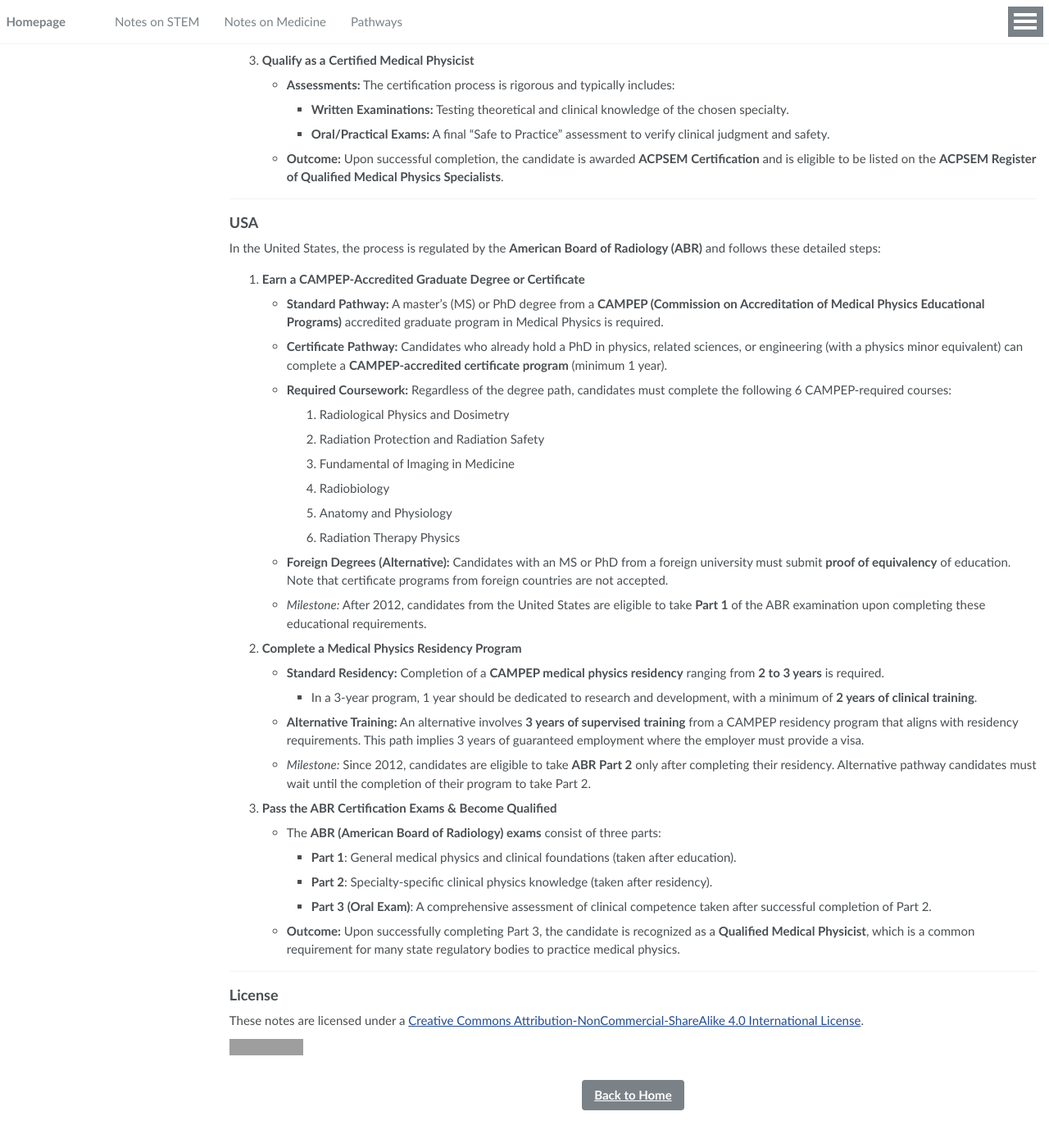
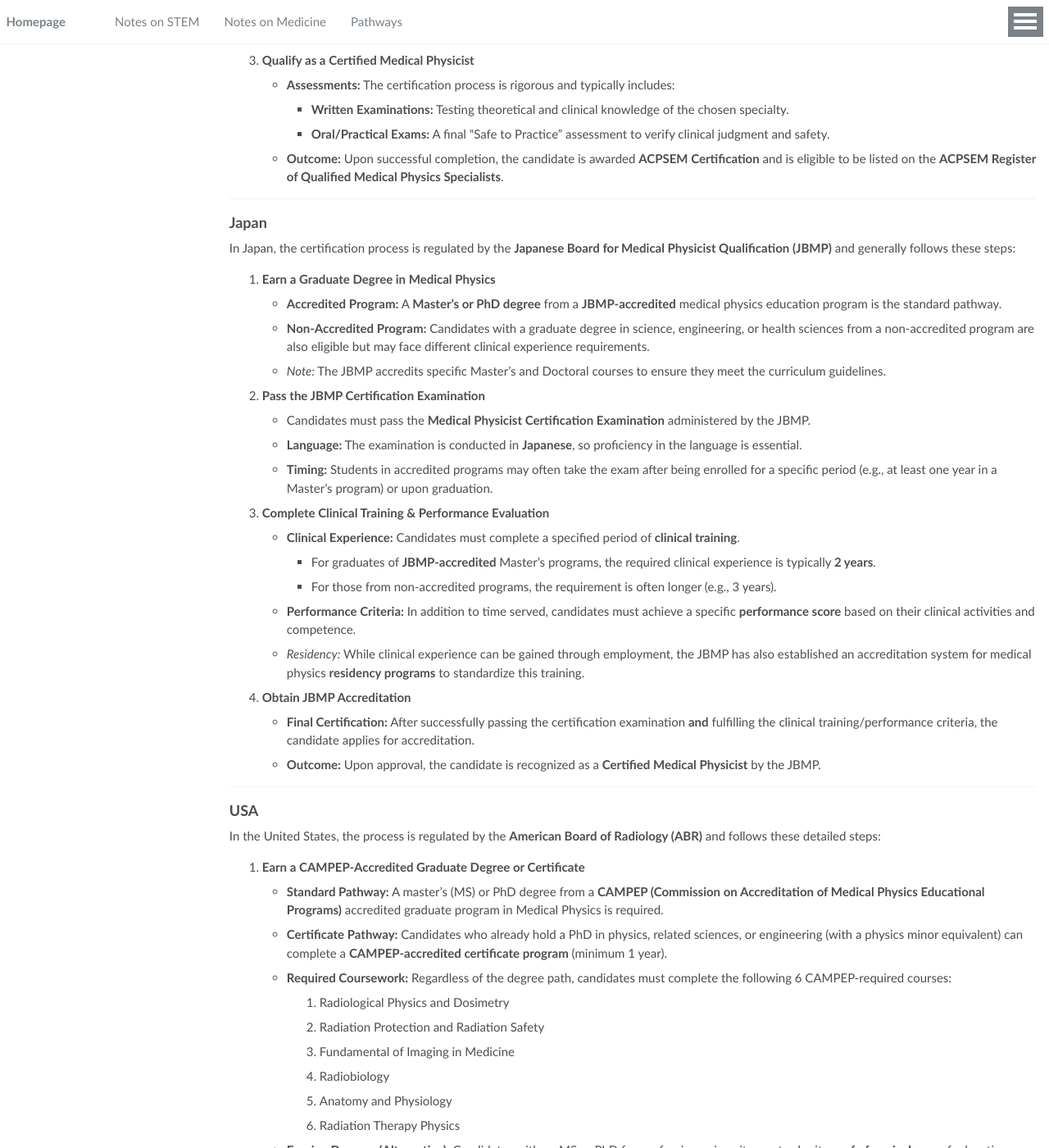
Before and after one commit to Louis-QiuyuLu/Louis-QiuyuLu.github.io, a Jekyll site: the page built from _pages/pathways.md, in a window 1280 px wide and 1400 px high, scrolled down 683 px. Shown: the whole window at 82% size. Built offline with Jekyll 4.4.1, drawn with Linux system fonts in a browser that asks for light colours; some of the changed text lies outside the part shown; grey boxes are pictures that could not be loaded.

Commit message:
Expand pathways to include Japan's certification process
Added a section on pathways to clinical medical physics in Japan, detailing the certification process and requirements.

```diff
--- a/_pages/pathways.md
+++ b/_pages/pathways.md
@@ -7,7 +7,7 @@ author_profile: false
 
 <span class='anchor' id='others'></span>
 
-# Pathways to Clinical Medical Physics for STEM Undergraduates (Australia & USA)
+# Pathways to Clinical Medical Physics for STEM Undergraduates (Australia, Japan and USA)
 
 ## Australia
 
@@ -34,6 +34,33 @@ In Australia, the process is regulated by the **Australasian College of Physical
         * **Written Examinations:** Testing theoretical and clinical knowledge of the chosen specialty.
         * **Oral/Practical Exams:** A final "Safe to Practice" assessment to verify clinical judgment and safety.
     * **Outcome:** Upon successful completion, the candidate is awarded **ACPSEM Certification** and is eligible to be listed on the **ACPSEM Register of Qualified Medical Physics Specialists**.
+
+---
+
+## Japan
+
+In Japan, the certification process is regulated by the **Japanese Board for Medical Physicist Qualification (JBMP)** and generally follows these steps:
+
+1.  **Earn a Graduate Degree in Medical Physics**
+    * **Accredited Program:** A **Master's or PhD degree** from a **JBMP-accredited** medical physics education program is the standard pathway.
+    * **Non-Accredited Program:** Candidates with a graduate degree in science, engineering, or health sciences from a non-accredited program are also eligible but may face different clinical experience requirements.
+    * *Note:* The JBMP accredits specific Master's and Doctoral courses to ensure they meet the curriculum guidelines.
+
+2.  **Pass the JBMP Certification Examination**
+    * Candidates must pass the **Medical Physicist Certification Examination** administered by the JBMP.
+    * **Language:** The examination is conducted in **Japanese**, so proficiency in the language is essential.
+    * **Timing:** Students in accredited programs may often take the exam after being enrolled for a specific period (e.g., at least one year in a Master's program) or upon graduation.
+
+3.  **Complete Clinical Training & Performance Evaluation**
+    * **Clinical Experience:** Candidates must complete a specified period of **clinical training**.
+        * For graduates of **JBMP-accredited** Master's programs, the required clinical experience is typically **2 years**.
+        * For those from non-accredited programs, the requirement is often longer (e.g., 3 years).
+    * **Performance Criteria:** In addition to time served, candidates must achieve a specific **performance score** based on their clinical activities and competence.
+    * *Residency:* While clinical experience can be gained through employment, the JBMP has also established an accreditation system for medical physics **residency programs** to standardize this training.
+
+4.  **Obtain JBMP Accreditation**
+    * **Final Certification:** After successfully passing the certification examination **and** fulfilling the clinical training/performance criteria, the candidate applies for accreditation.
+    * **Outcome:** Upon approval, the candidate is recognized as a **Certified Medical Physicist** by the JBMP.
 
 ---
 
```
